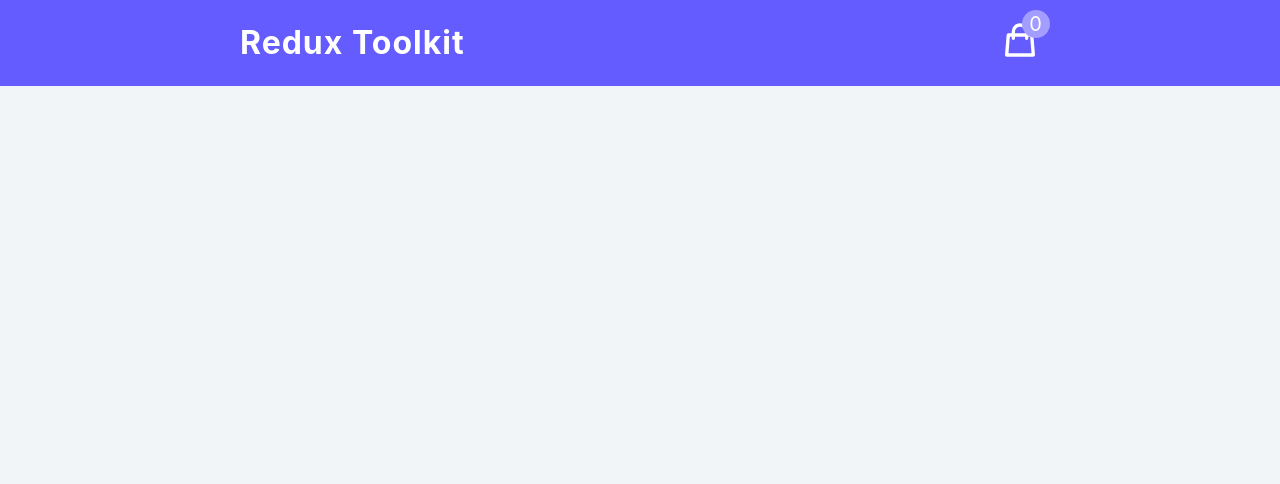
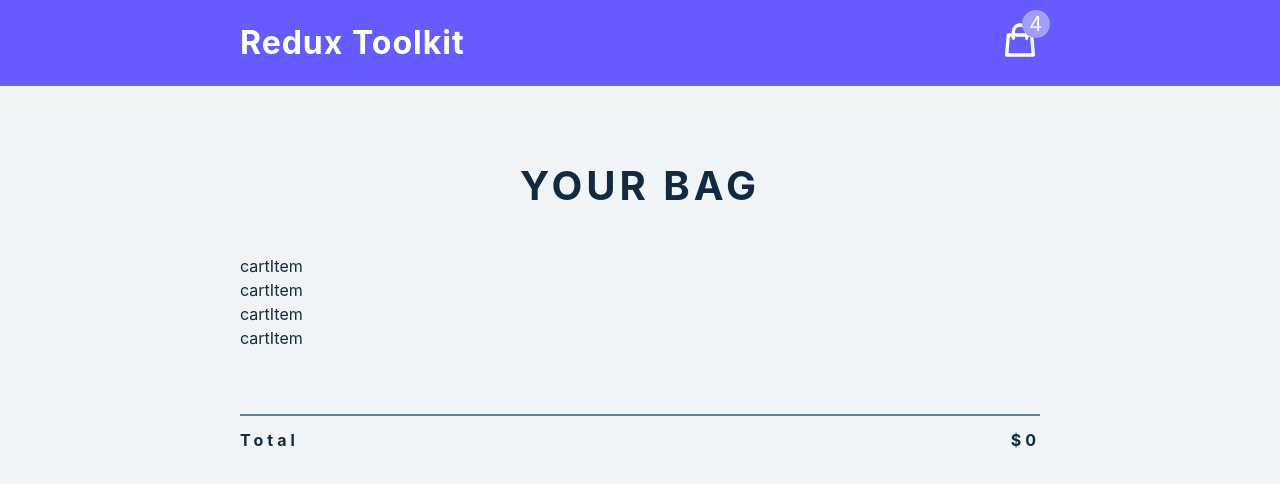
Before and after one commit to esraelif/my_bag, a React (Create React App) app: page / in a window 1280 px wide. Shown: the top 484 px of the page. Built offline with nearby package versions, Linux system fonts and the light colour scheme.

Commit message:
"Added CartContainer component to App.js, created cartItem.js with sample data, updated cartSlice.js to use cartItems, and added empty lines to icons.js"

```diff
--- a/src/App.js
+++ b/src/App.js
@@ -1,8 +1,10 @@
 import Navbar from "./components/Navbar";
+import CartContainer from "./components/CartContainer";
 
 function App() {
   return <main>
     <Navbar />
+    <CartContainer />
   </main>
 
 
--- a/src/cartItem.js
+++ b/src/cartItem.js
@@ -0,0 +1,31 @@
+const cartItems = [
+    {
+        id: 'rec1JZlfCIBOPdcT2',
+        title: 'Samsung Galaxy S8',
+        price: '399.99',
+        img: 'https://images2.imgbox.com/c2/14/zedmXgs6_o.png',
+        amount: 1,
+    },
+    {
+        id: 'recB6qcHPxb62YJ75',
+        title: 'google pixel',
+        price: '499.99',
+        img: 'https://images2.imgbox.com/fb/3d/O4TPmhlt_o.png',
+        amount: 1,
+    },
+    {
+        id: 'recdRxBsE14Rr2VuJ',
+        title: 'Xiaomi Redmi Note 2',
+        price: '699.99',
+        img: 'https://images2.imgbox.com/4f/3d/WN3GvciF_o.png',
+        amount: 1,
+    },
+    {
+        id: 'recwTo160XST3PIoW',
+        title: 'Samsung Galaxy S7',
+        price: '599.99 ',
+        img: 'https://images2.imgbox.com/2e/7c/yFsJ4Zkb_o.png',
+        amount: 1,
+    },
+];
+export default cartItems;
--- /dev/null
+++ b/src/components/CartContainer.js
@@ -0,0 +1,39 @@
+import React from 'react';
+import CartItem from './CartItem';
+import { useSelector } from 'react-redux';
+
+
+const CartContainer = () => {
+    const { cartItems, total, amount } = useSelector((store) => store.cart)
+    if (amount < 1) {
+        return <section className='cart'>
+            <header>
+                <h2>your bag</h2>
+                <h4 className='empty-cart'>is currently empty</h4>
+            </header>
+
+        </section>
+    }
+    return (
+        <section className='cart'>
+            <header>
+                <h2>your bag</h2>
+            </header>
+            <div>
+                {cartItems.map((item) => {
+                    return <CartItem key={item.id}{...item} />
+                })}
+            </div>
+            <footer>
+                <hr />
+                <div className='cart-total'>
+                    <h4>total <span>${total}</span></h4>
+                </div>
+
+            </footer>
+
+        </section>
+    );
+}
+
+export default CartContainer;
--- /dev/null
+++ b/src/components/CartItem.js
@@ -0,0 +1,11 @@
+import React from 'react';
+
+const CartItem = ({ id }) => {
+    return (
+        <div>
+            cartItem
+        </div>
+    );
+}
+
+export default CartItem;
--- a/src/features/cart/cartSlice.js
+++ b/src/features/cart/cartSlice.js
@@ -1,10 +1,11 @@
 import { createSlice } from "@reduxjs/toolkit";
+import cartItems from '../../cartItem';
 
 
 
 const initialState = {
-    cartItems: [],
-    amount: 0,
+    cartItems: cartItems,
+    amount: 4,
     total: 0,
     isLoading: true,
 }
```
Also changed, not shown: src/icons.js (line endings or trailing spaces).
